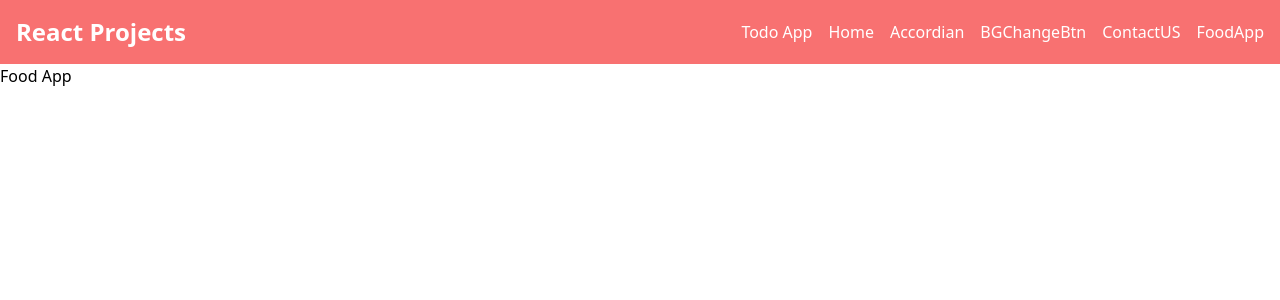
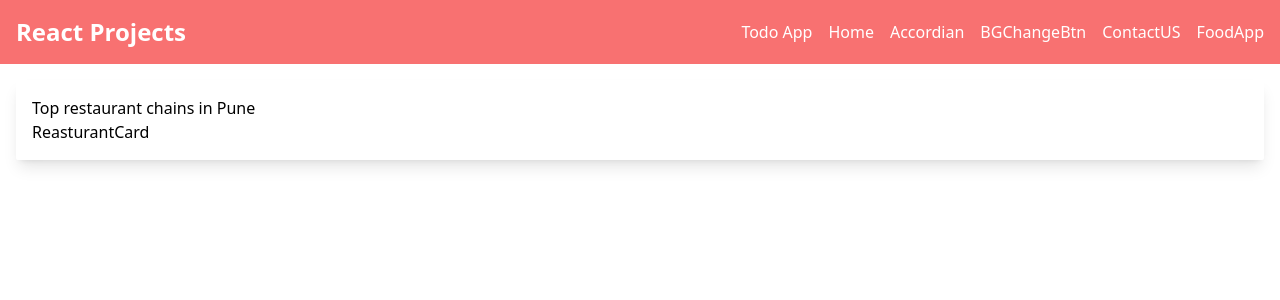
Before and after one commit to yssambare12/30-react-projects, a React (Create React App) app: page /foodapp in a window 1280 px wide. Shown: the top 300 px of the page. Built offline with nearby package versions, Linux system fonts and the light colour scheme.

Commit message:
chore:created resturand card

```diff
--- a/src/Projects/FoodOrder/FoodApp.js
+++ b/src/Projects/FoodOrder/FoodApp.js
@@ -1,5 +1,12 @@
+import ResturantCard from "./ResturantCard";
+
 const FoodApp = () => {
-  return <div>Food App</div>;
+  return (
+    <div className="m-4 p-4 shadow-lg rounded-sm">
+      <h1>Top restaurant chains in Pune</h1>
+      <ResturantCard />
+    </div>
+  );
 };
 
 export default FoodApp;
--- /dev/null
+++ b/src/Projects/FoodOrder/ResturantCard.js
@@ -0,0 +1,5 @@
+const ResturantCard = () => {
+  return <div>ReasturantCard</div>;
+};
+
+export default ResturantCard;
```
